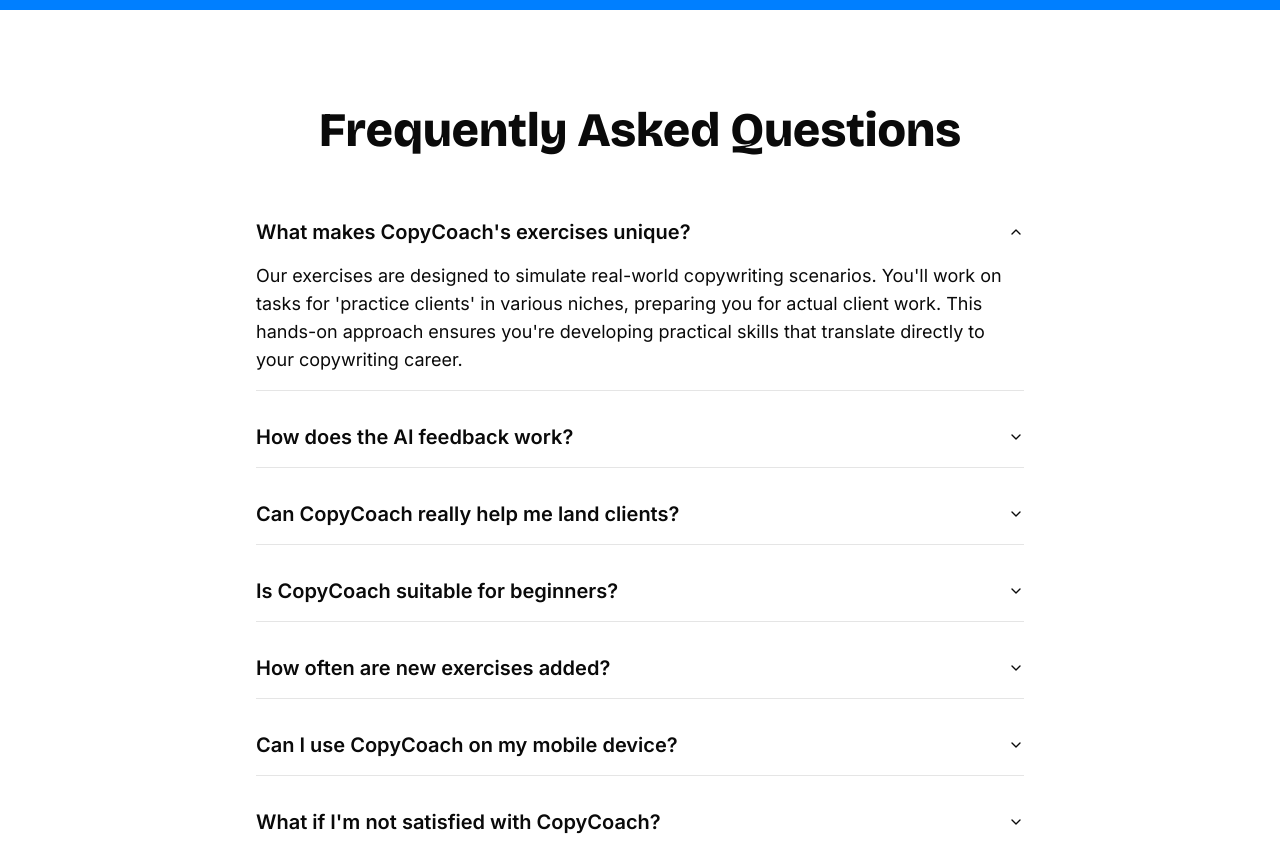
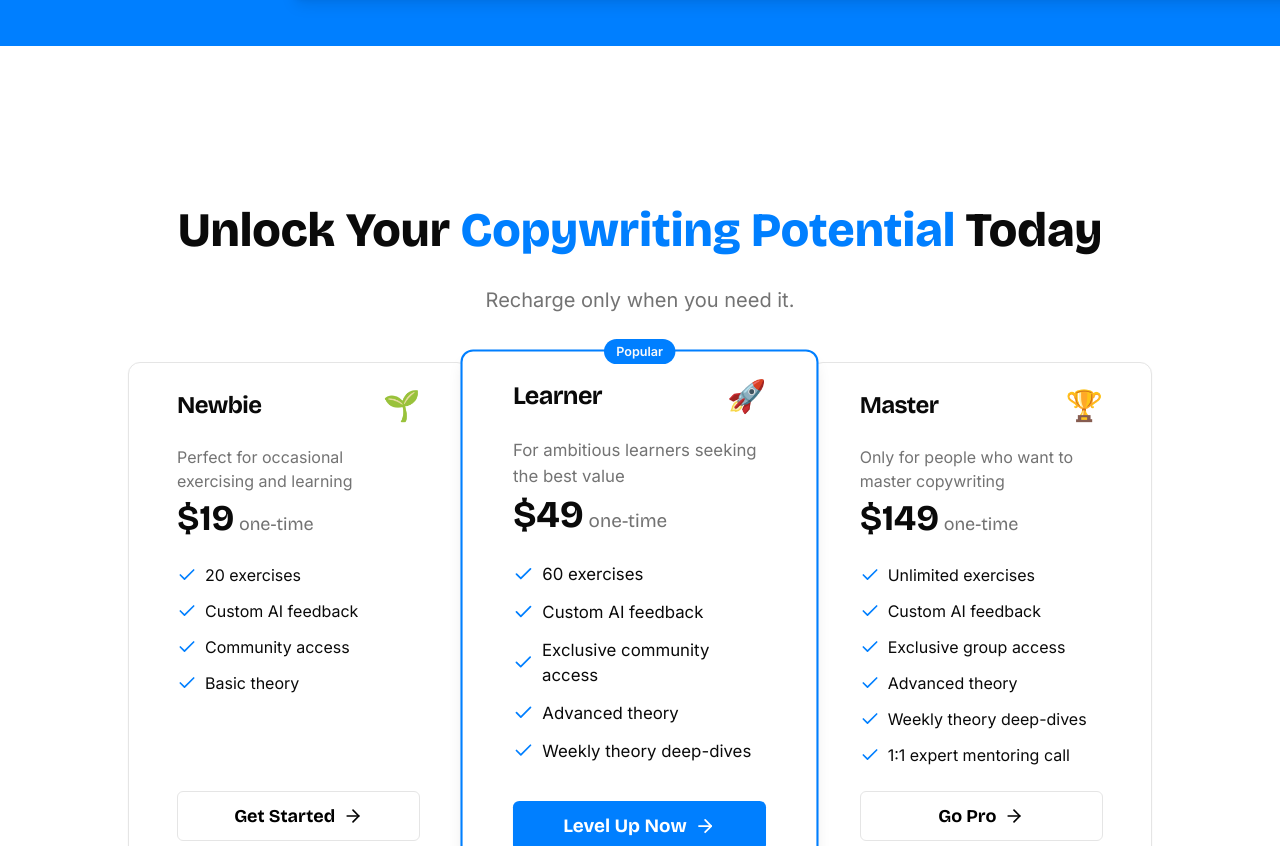
Before and after one commit to RazvanDRL/CopyCoach, a Next.js app: page / in a window 1280 px wide. Shown: the part 3890-4736 px from the top of the page. Built offline with nearby package versions, Linux system fonts and the light colour scheme; no server answers.

Commit message:
add pricing to landing

```diff
--- a/app/page.tsx
+++ b/app/page.tsx
@@ -14,6 +14,7 @@
 import localFont from 'next/font/local';
 import Image from 'next/image';
 import CeciuAvatar from '@/public/avatars/ceciu.jpg';
+import Pricing from '@/components/pricing';
 
 const BricolageGrotesque = localFont({
     src: './fonts/BricolageGrotesque.ttf',
@@ -110,7 +111,7 @@
     return (
         <>
             <Navbar />
-            <main className="bg-white max-w-5xl mx-auto px-4 sm:px-6 lg:px-8">
+            <main className="bg-white max-w-5xl mx-auto">
                 {/* Section - landing */}
                 <section className="flex flex-col items-center justify-center min-h-[75vh] py-12 relative overflow-hidden">
                     {/* Background symbols */}
@@ -244,7 +245,7 @@
                     {/* menu with 4 options */}
                     <div className="mt-16 flex items-center justify-center gap-2 sm:gap-6 w-full">
                         <Button
-                            className='p-4 sm:p-8'
+                            className={`p-4 sm:p-8 rounded-xl ${selectedOption === 1 ? 'text-[#007FFF] bg-[#007FFF]/10 hover:text-[#007FFF] hover:bg-[#007FFF]/10' : 'hover:text-[#007FFF]/70 hover:bg-[#007FFF]/10'}`}
                             variant='ghost'
                             onClick={() => {
                                 setSelectedOption(1);
@@ -253,7 +254,7 @@
                             <Pen className="w-4 h-4 sm:w-6 sm:h-6" />
                         </Button>
                         <Button
-                            className='p-4 sm:p-8'
+                            className={`p-4 sm:p-8 ${selectedOption === 2 ? 'text-[#007FFF] bg-[#007FFF]/10 hover:text-[#007FFF] hover:bg-[#007FFF]/10' : 'hover:text-[#007FFF]/70 hover:bg-[#007FFF]/10'}`}
                             variant='ghost'
                             onClick={() => {
                                 setSelectedOption(2);
@@ -262,7 +263,7 @@
                             <Book className="w-4 h-4 sm:w-6 sm:h-6" />
                         </Button>
                         <Button
-                            className='p-4 sm:p-8'
+                            className={`p-4 sm:p-8 ${selectedOption === 3 ? 'text-[#007FFF] bg-[#007FFF]/10 hover:text-[#007FFF] hover:bg-[#007FFF]/10' : 'hover:text-[#007FFF]/70 hover:bg-[#007FFF]/10'}`}
                             variant='ghost'
                             onClick={() => {
                                 setSelectedOption(3);
@@ -271,7 +272,7 @@
                             <Mail className="w-4 h-4 sm:w-6 sm:h-6" />
                         </Button>
                         <Button
-                            className='p-4 sm:p-8'
+                            className={`p-4 sm:p-8 ${selectedOption === 4 ? 'text-[#007FFF] bg-[#007FFF]/10 hover:text-[#007FFF] hover:bg-[#007FFF]/10' : 'hover:text-[#007FFF]/70 hover:bg-[#007FFF]/10'}`}
                             variant='ghost'
                             onClick={() => {
                                 setSelectedOption(4);
@@ -309,8 +310,13 @@
                     </div>
                 </section>
 
+                {/* Section - Pricing */}
+                <section className="flex flex-col items-center justify-center mt-24">
+                    <Pricing className="w-full px-0" />
+                </section>
+
                 {/* Section - FAQ */}
-                <section className="flex flex-col items-center justify-center mt-24">
+                <section className="flex flex-col items-center justify-center mt-48">
                     <h2 className={`${BricolageGrotesque.className} text-center text-3xl sm:text-4xl md:text-5xl font-black`}>
                         Frequently Asked Questions
                     </h2>
--- a/components/footer.tsx
+++ b/components/footer.tsx
@@ -9,7 +9,7 @@
 export default function Footer() {
   return (
     <footer className="bg-background mt-12">
-      <div className="max-w-5xl mx-auto py-12 px-4 sm:px-6 lg:px-8">
+      <div className="max-w-5xl mx-auto py-12">
         <div className="grid grid-cols-1 md:grid-cols-4 gap-8">
           <div className="space-y-4">
             <Link href="/" className={`${bricolage.className} text-2xl font-bold text-primary`}>
--- a/components/pricing.tsx
+++ b/components/pricing.tsx
@@ -72,13 +72,13 @@
 
 const Pricing: React.FC<PricingProps> = ({ className, user }) => {
     return (
-        <div className={`${className} py-16 px-4 sm:px-6 lg:px-8`}>
-            <div className="max-w-5xl mx-auto mt-16">
+        <div className={`${className}`}>
+            <div className="max-w-5xl mt-16">
                 <h1 className={cn("text-4xl sm:text-5xl font-extrabold mb-8 text-center", bricolage.className)}>
                     Unlock Your <span className="text-[#007FFF]">Copywriting Potential</span> Today
                 </h1>
                 <p className="text-xl text-muted-foreground text-center mb-12">
-                    1 exercise = 1 credit. <span className="decoration underline decoration-dashed underline-offset-4">Recharge only when you need</span>—no monthly fees, no strings attached.
+                    Recharge only when you need it.
                 </p>
 
                 <div className="grid grid-cols-1 md:grid-cols-3">
```
